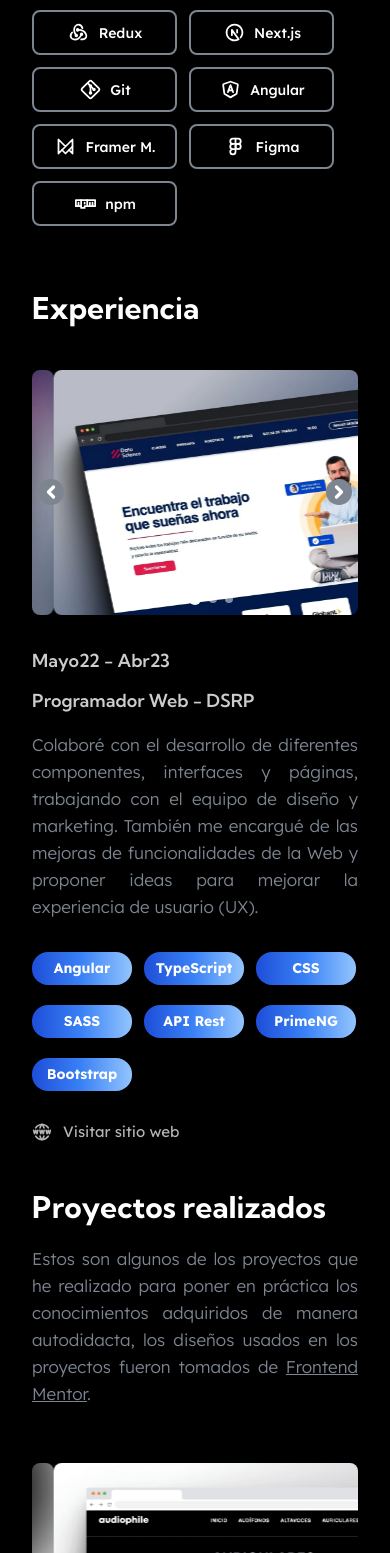
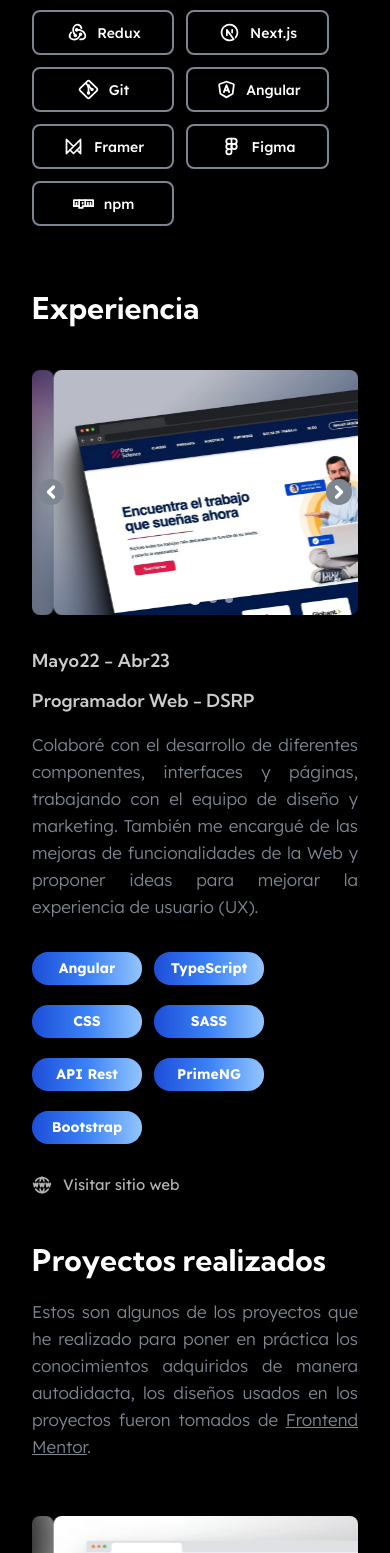
Before and after one commit to carlostrujilloneyra/portfolio-project, a Next.js app: page / in a window 390 px wide. Shown: the part 1155-2708 px from the top of the page. Built offline with nearby package versions, Linux system fonts and the light colour scheme.

Commit message:
Arreglando...

```diff
--- a/src/components/section/components/TechnologyList.tsx
+++ b/src/components/section/components/TechnologyList.tsx
@@ -8,7 +8,7 @@ interface Props {
 export const TechnologyList = ({ technologies }: Props) => {
   return (
     <>
-      <div className="mb-5 mt-8 grid grid-cols-[repeat(auto-fill,minmax(100px,max-content))] items-center gap-x-3 gap-y-5 min-[740px]:mb-8 min-[740px]:grid-cols-[repeat(auto-fill,minmax(105px,max-content))] lg:grid-cols-[repeat(auto-fill,minmax(120px,max-content))] lg:gap-4">
+      <div className="mb-5 mt-8 grid grid-cols-[repeat(auto-fill,minmax(110px,max-content))] items-center gap-x-3 gap-y-5 min-[740px]:mb-8 min-[740px]:grid-cols-[repeat(auto-fill,minmax(115px,max-content))] lg:grid-cols-[repeat(auto-fill,minmax(120px,max-content))] lg:gap-4">
         {technologies.map(({ id, name }) => (
           <Technology key={id} technology={name} />
         ))}
--- a/src/components/skills/SkillSection.tsx
+++ b/src/components/skills/SkillSection.tsx
@@ -8,7 +8,7 @@ export const SkillSection = () => {
     <>
       <section className="padding-x container-max-width py-6 lg:pt-9">
         <h2 className="subtitle-portfolio mb-4">Skills / Tecnologías</h2>
-        <div className="lg:grid-cols-[repeat(5,minmax(120px,max-content))]lg:gap-4 grid  grid-cols-[repeat(auto-fill,minmax(145px,max-content))] gap-3 py-5 min-[740px]:grid-cols-[repeat(4,minmax(150px,max-content))] lg:gap-4">
+        <div className="lg:grid-cols-[repeat(5,minmax(120px,max-content))]lg:gap-4 grid  grid-cols-[repeat(auto-fill,minmax(135px,max-content))] gap-3 py-5 min-[740px]:grid-cols-[repeat(4,minmax(150px,max-content))] lg:gap-4">
           <SkillList skills={skills} />
         </div>
       </section>
--- a/src/libs/data/skills-data.ts
+++ b/src/libs/data/skills-data.ts
@@ -87,7 +87,7 @@ export const skillsData: SkillInterface[] = [
 
   {
     id: "Framer Motion",
-    name: "Framer M.",
+    name: "Framer",
     url: "/images/skills/brand-framer-motion.svg",
   },
 
```
